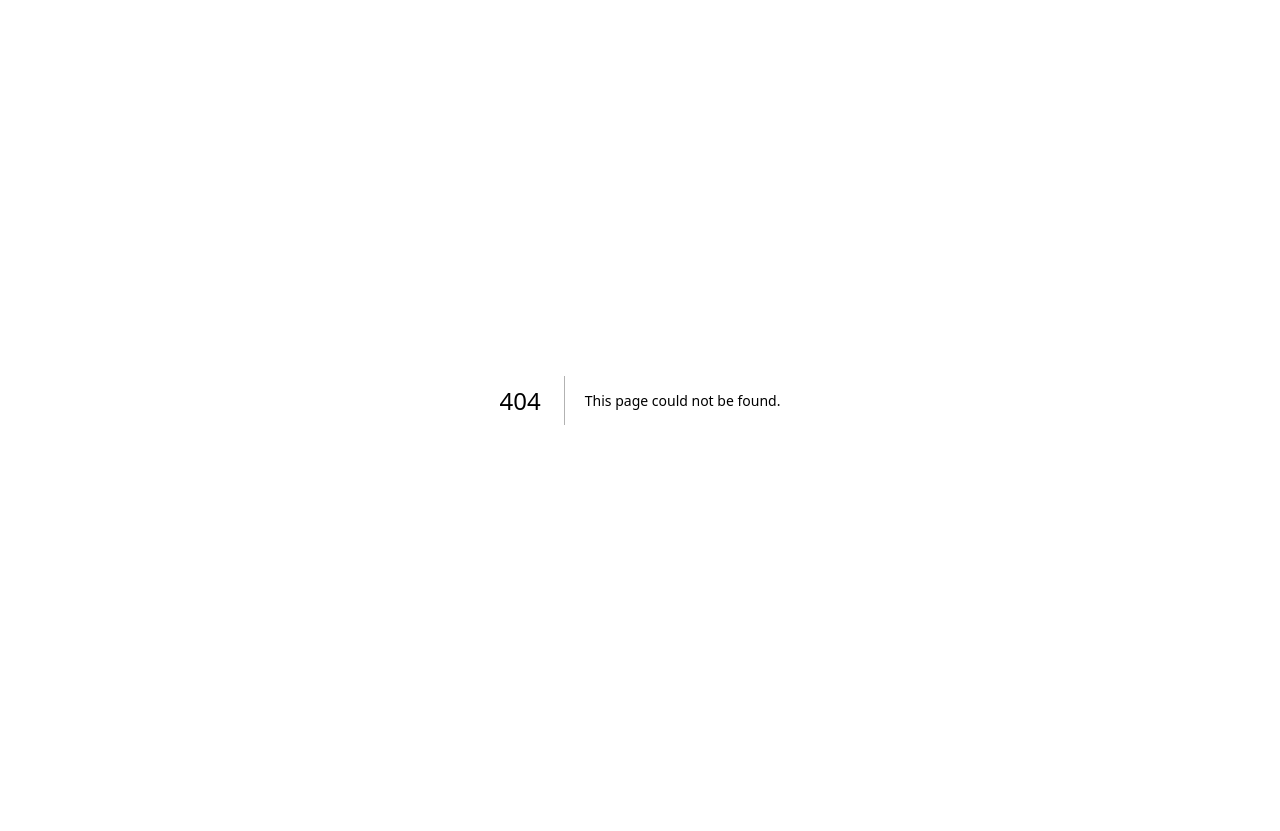
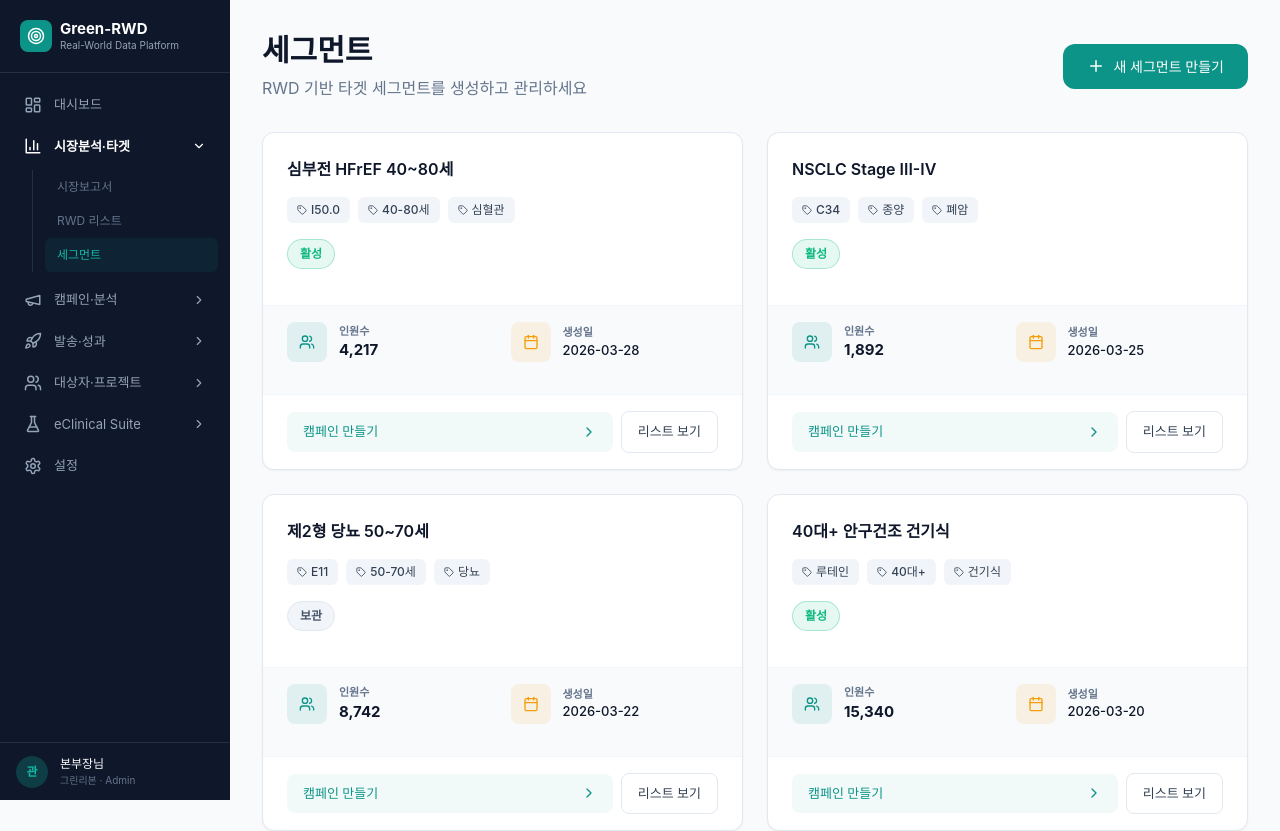
Before and after one commit to Mandarin-Kim/green-rwd, a Next.js app: page /dashboard/segments in a window 1280 px wide. Before the commit this address had no page. Shown: the top 831 px of the page. Before the commit the page ends 800 px from the top, so only its background shows below. Built offline with nearby package versions, Linux system fonts and the light colour scheme.

Commit message:
Add src/app/dashboard/segments/page.tsx

```diff
--- /dev/null
+++ b/src/app/dashboard/segments/page.tsx
@@ -0,0 +1,171 @@
+'use client'
+
+import Link from 'next/link'
+import { Plus, ChevronRight, Tag, Users, Calendar } from 'lucide-react'
+
+interface Segment {
+  id: string
+  name: string
+  patientCount: number
+  createdDate: string
+  status: 'active' | 'archived' | 'completed'
+  tags: string[]
+}
+
+const segments: Segment[] = [
+  {
+    id: '1',
+    name: '심부전 HFrEF 40~80세',
+    patientCount: 4217,
+    createdDate: '2026-03-28',
+    status: 'active',
+    tags: ['I50.0', '40-80세', '심혈관']
+  },
+  {
+    id: '2',
+    name: 'NSCLC Stage III-IV',
+    patientCount: 1892,
+    createdDate: '2026-03-25',
+    status: 'active',
+    tags: ['C34', '종양', '폐암']
+  },
+  {
+    id: '3',
+    name: '제2형 당뇨 50~70세',
+    patientCount: 8742,
+    createdDate: '2026-03-22',
+    status: 'archived',
+    tags: ['E11', '50-70세', '당뇨']
+  },
+  {
+    id: '4',
+    name: '40대+ 안구건조 건기식',
+    patientCount: 15340,
+    createdDate: '2026-03-20',
+    status: 'active',
+    tags: ['루테인', '40대+', '건기식']
+  },
+  {
+    id: '5',
+    name: '서울/경기 30~60세 건감',
+    patientCount: 42180,
+    createdDate: '2026-03-18',
+    status: 'completed',
+    tags: ['서울', '경기', '30-60세', '건강검진']
+  }
+]
+
+const statusConfig = {
+  active: { label: '활성', className: 'bg-success/10 text-success border border-success/30' },
+  archived: { label: '보관', className: 'bg-slate-100 text-slate-600 border border-slate-200' },
+  completed: { label: '완료', className: 'bg-slate-50 text-slate-500 border border-slate-200' }
+}
+
+export default function SegmentsPage() {
+  return (
+    <div className="p-8">
+      {/* Header */}
+      <div className="mb-8 flex items-center justify-between">
+        <div>
+          <h1 className="text-3xl font-bold text-navy mb-2">세그먼트</h1>
+          <p className="text-slate-500">RWD 기반 타겟 세그먼트를 생성하고 관리하세요</p>
+        </div>
+        <button className="flex items-center gap-2 px-6 py-3 bg-primary text-white rounded-xl font-medium hover:bg-primary-dark transition-colors text-[14px]">
+          <Plus size={18} />
+          새 세그먼트 만들기
+        </button>
+      </div>
+
+      {/* Segments Grid */}
+      <div className="grid grid-cols-1 lg:grid-cols-2 gap-6">
+        {segments.map(segment => (
+          <div
+            key={segment.id}
+            className="bg-white rounded-xl border border-slate-200 shadow-sm hover:shadow-md transition-shadow overflow-hidden flex flex-col"
+          >
+            {/* Header Section */}
+            <div className="p-6 border-b border-slate-100">
+              <h3 className="text-[16px] font-semibold text-navy mb-4 line-clamp-2">
+                {segment.name}
+              </h3>
+
+              {/* Tags */}
+              <div className="flex flex-wrap gap-2 mb-4">
+                {segment.tags.map(tag => (
+                  <span
+                    key={tag}
+                    className="inline-flex items-center gap-1 px-2.5 py-1 bg-slate-100 text-slate-700 rounded-md text-[12px] font-medium"
+                  >
+                    <Tag size={10} />
+                    {tag}
+                  </span>
+                ))}
+              </div>
+
+              {/* Status Badge */}
+              <div className="flex items-center gap-2 mb-3">
+                <span className={`inline-block px-3 py-1.5 rounded-full text-xs font-semibold ${statusConfig[segment.status].className}`}>
+                  {statusConfig[segment.status].label}
+                </span>
+              </div>
+            </div>
+
+            {/* Content Section */}
+            <div className="px-6 py-4 bg-slate-50 flex-1 flex flex-col justify-between">
+              <div className="grid grid-cols-2 gap-4 mb-4">
+                <div className="flex items-center gap-3">
+                  <div className="w-10 h-10 rounded-lg bg-primary/10 flex items-center justify-center text-primary">
+                    <Users size={16} />
+                  </div>
+                  <div>
+                    <p className="text-[11px] text-slate-500 font-semibold uppercase">인원수</p>
+                    <p className="text-[15px] font-bold text-navy">{segment.patientCount.toLocaleString()}</p>
+                  </div>
+                </div>
+
+                <div className="flex items-center gap-3">
+                  <div className="w-10 h-10 rounded-lg bg-accent/10 flex items-center justify-center text-accent">
+                    <Calendar size={16} />
+                  </div>
+                  <div>
+                    <p className="text-[11px] text-slate-500 font-semibold uppercase">생성일</p>
+                    <p className="text-[13px] font-medium text-navy">{segment.createdDate}</p>
+                  </div>
+                </div>
+              </div>
+            </div>
+
+            {/* Action Section */}
+            <div className="px-6 py-4 border-t border-slate-100 flex items-center gap-2">
+              <Link
+                href={`/dashboard/campaigns?segment=${segment.id}`}
+                className="flex-1 flex items-center justify-between px-4 py-2.5 bg-primary/5 text-primary rounded-lg hover:bg-primary/10 transition-colors font-medium text-[13px]"
+              >
+                <span>캠페인 만들기</span>
+                <ChevronRight size={16} />
+              </Link>
+              <button className="px-4 py-2.5 border border-slate-200 text-slate-700 rounded-lg hover:bg-slate-50 transition-colors font-medium text-[13px]">
+                리스트 보기
+              </button>
+            </div>
+          </div>
+        ))}
+      </div>
+
+      {/* Empty State Alternative */}
+      {segments.length === 0 && (
+        <div className="text-center py-16">
+          <div className="w-16 h-16 rounded-full bg-slate-100 flex items-center justify-center mx-auto mb-4">
+            <Users size={32} className="text-slate-400" />
+          </div>
+          <h3 className="text-lg font-semibold text-slate-700 mb-2">세그먼트가 없습니다</h3>
+          <p className="text-slate-500 mb-6">새 세그먼트를 만들어 시작하세요</p>
+          <button className="inline-flex items-center gap-2 px-6 py-3 bg-primary text-white rounded-xl font-medium hover:bg-primary-dark transition-colors text-[14px]">
+            <Plus size={18} />
+            새 세그먼트 만들기
+          </button>
+        </div>
+      )}
+    </div>
+  )
+}
```
